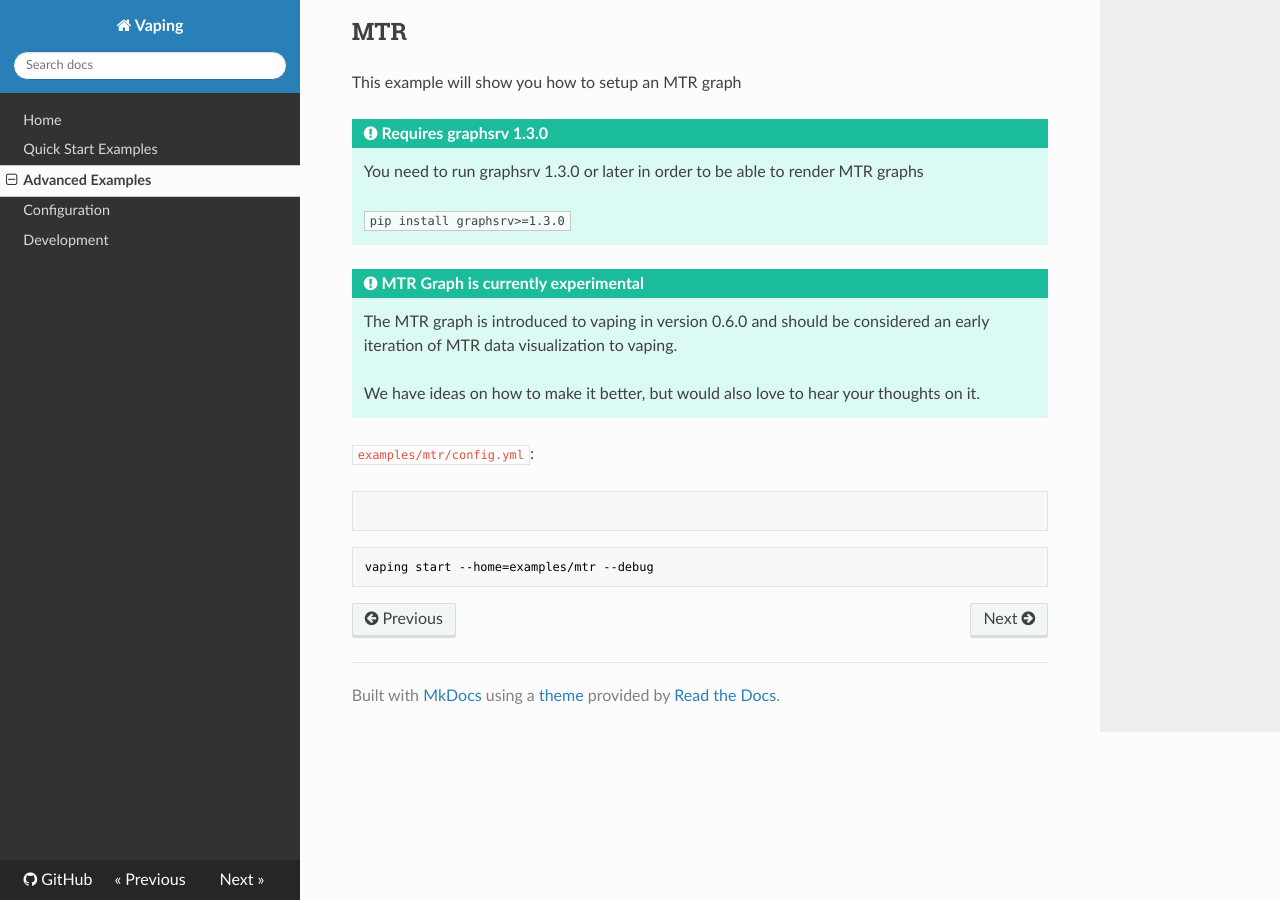
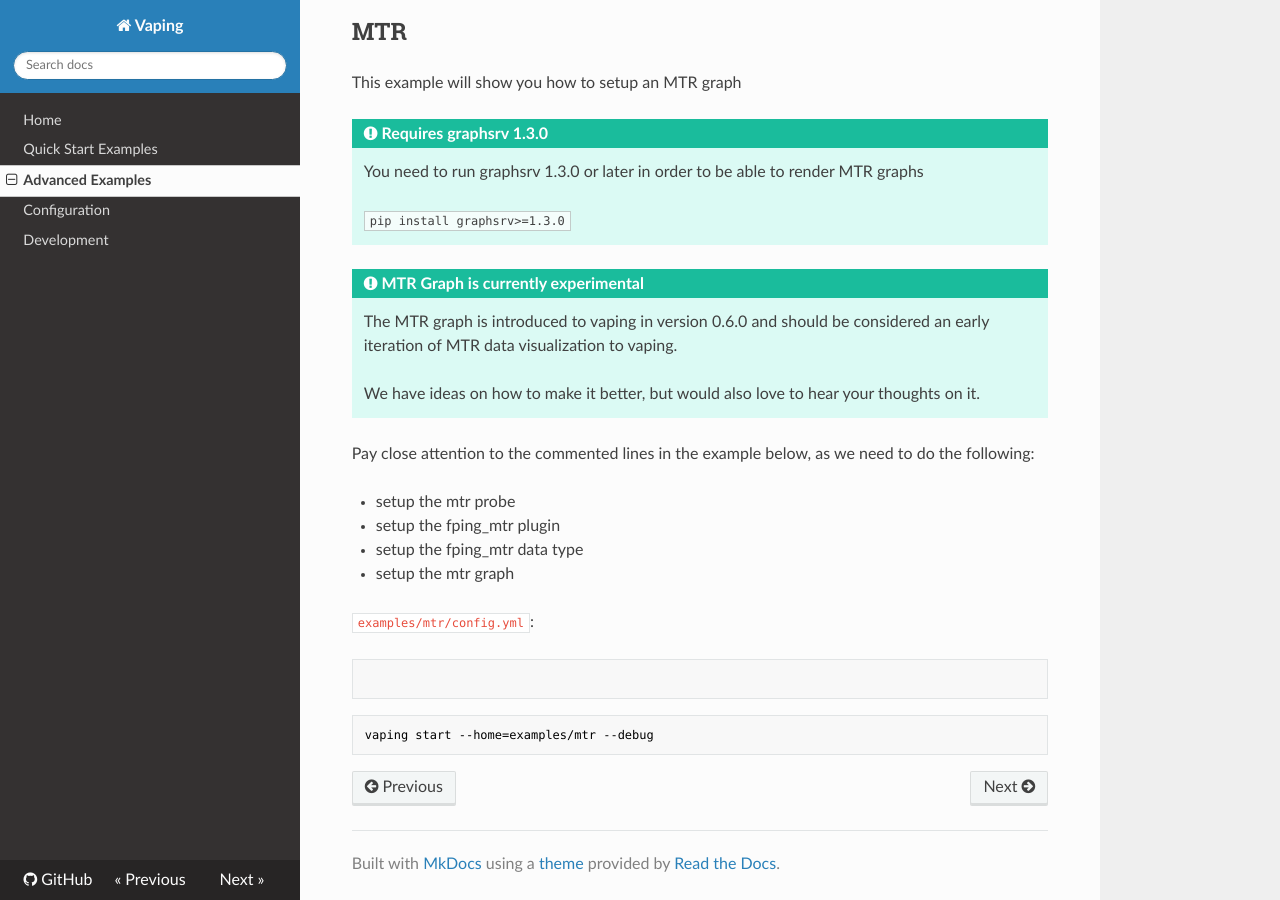
Before and after one commit to 20c/vaping, an MkDocs documentation site: the page built from docs/examples.md, in a window 1280 px wide and 900 px high, scrolled down 1128 px. Built offline with MkDocs 1.6.1, drawn with Linux system fonts in a browser that asks for light colours; nearby versions of some CDN libraries; old or Windows-style settings are respelled for this version of MkDocs.

Commit message:
fix typo and add some info for mtr example

````diff
--- a/docs/examples.md
+++ b/docs/examples.md
@@ -69,6 +69,14 @@ This example will show you how to setup an MTR graph
     thoughts on it.
 
 
+Pay close attention to the commented lines in the example below, as we need to do the following:
+
+- setup the mtr probe
+- setup the fping_mtr plugin
+- setup the fping_mtr data type
+- setup the mtr graph
+
+
 `examples/mtr/config.yml`:
 ```yml
 {!examples/mtr/config.yml!}
````
Also changed, not shown: 1 other file.
